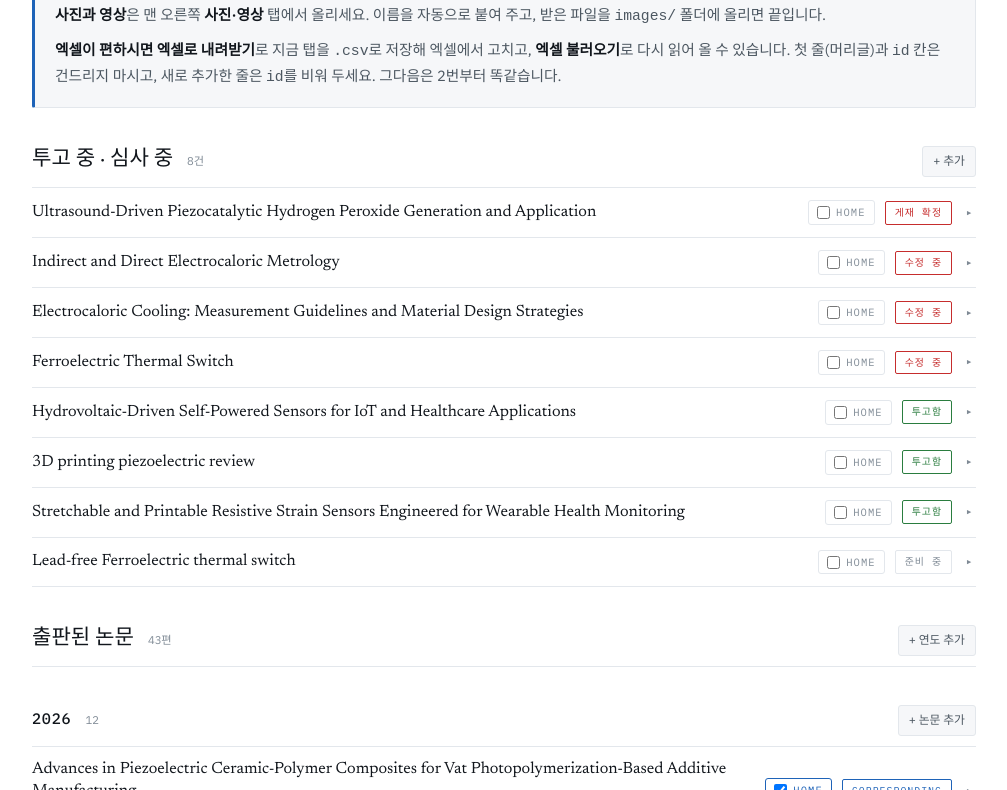
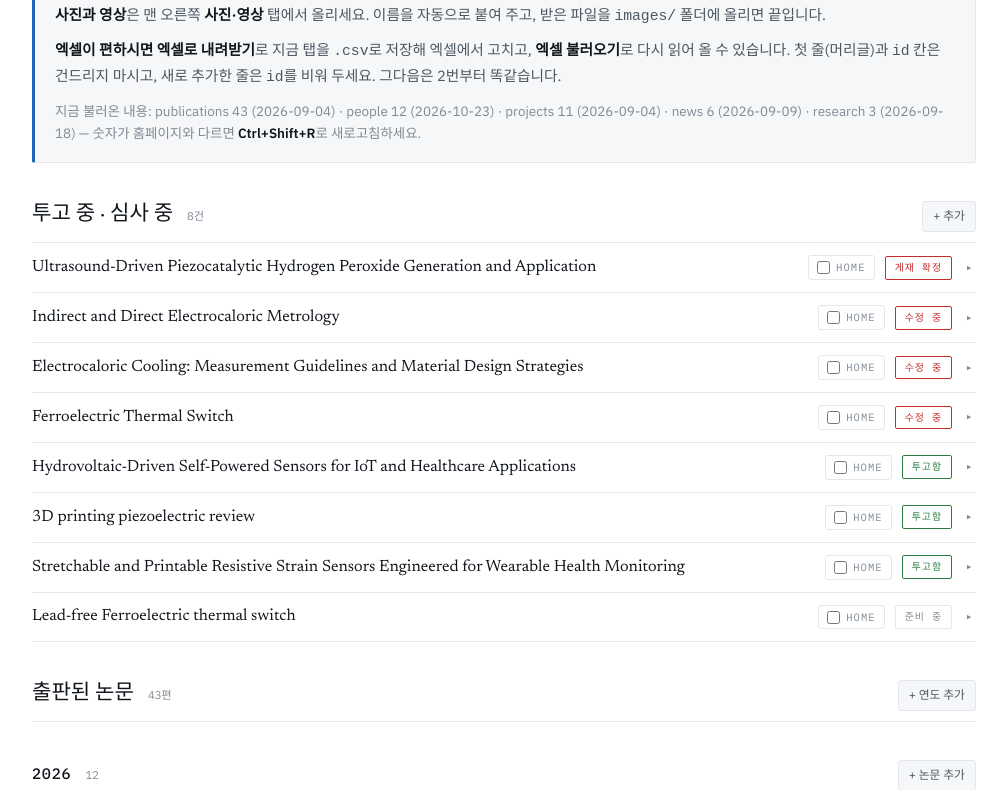
Before and after one commit to thehurlab2022/Hurlab, a plain HTML site: page hurlab-site/edit.html in a window 1280 px wide. Shown: the part 310-1100 px from the top of the page, without its empty margins (136-1143 px from the left). Drawn offline with Linux system fonts and the light colour scheme.

Commit message:
Add files via upload

```diff
--- a/hurlab-site/edit.html
+++ b/hurlab-site/edit.html
@@ -484,7 +484,7 @@
 <body>
 <div class="bar"><div class="wrap">
     <div class="bar-top">
-      <h1 class="brand">사이트 편집기 <span>HUR Lab</span></h1>
+      <h1 class="brand">사이트 편집기 <span>HUR Lab · v3</span></h1>
       <input id="q" type="search" placeholder="검색…" aria-label="검색">
       <button class="btn primary" id="exportBtn" type="button">코드 받기</button>
       <button class="btn" id="xlsDown" type="button">엑셀로 내려받기</button>
@@ -1177,6 +1177,24 @@ function halt() {
   $("tabs").innerHTML = "";
 }
 
+/* 지금 어떤 내용을 들고 있는지 한 줄로 보여 줍니다 */
+function stampNote() {
+  var el = document.getElementById("stamp");
+  if (!el) {
+    el = document.createElement("p");
+    el.id = "stamp";
+    el.style.cssText = "margin:12px 0 0;font-size:0.84rem;color:var(--ink-3)";
+    document.querySelector(".intro").appendChild(el);
+  }
+  var bits = [];
+  for (var k in docs) {
+    var n = counts(k);
+    if (k === "photos") continue;
+    bits.push(k + " " + n + (docs[k].updated ? " (" + docs[k].updated + ")" : ""));
+  }
+  el.innerHTML = "지금 불러온 내용: " + bits.join(" · ") +
+    " — 숫자가 홈페이지와 다르면 <b>Ctrl+Shift+R</b>로 새로고침하세요.";
+}
 function liveNote() {
   if (!window.__FROM_LIVE || document.getElementById("liveNote")) return;
   var n = document.createElement("p");
@@ -1193,6 +1211,7 @@ function render() {
       esc(t[1]) + '<span class="c">' + counts(t[0]) + "</span>" +
       (dirty[t[0]] ? '<span class="dirty">●</span>' : "") + "</button>";
   }).join("");
+  stampNote();
   if (tab === "photos") picLoadActivity();
   $("view").innerHTML = VIEWS[tab]();
   if (tab === "photos") picDraw();
```
